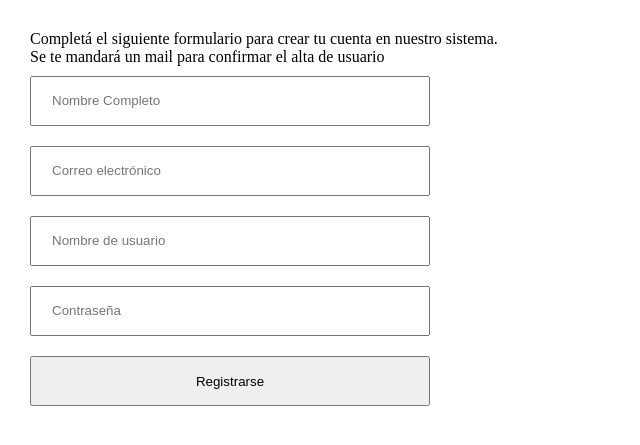
After one commit to LoshMashK-posDeDv/Proyecto-Misterio, a PHP site: page /acciones/registro_Form.php in a window 1280 px wide. The commit adds this page. Shown: the top 445 px of the page, without its empty margins (0-640 px from the left). Run offline with PHP 8.4, Linux system fonts and the light colour scheme; data that the repository does not hold is empty.

Commit message:
registro

```diff
--- a/acciones/login_Form.php
+++ b/acciones/login_Form.php
@@ -37,8 +37,6 @@
 					echo $_SESSION['LOGIN_ERROR'];
 				echo '</p>';
 				unset( $_SESSION['LOGIN_ERROR'] );
-			} else {
-				echo '<p class="response ok"> Todo bien </p>';
 			}
 		?>
 
--- /dev/null
+++ b/acciones/registro_Form.php
@@ -0,0 +1,44 @@
+<?php include('../setup/config.php');  ?>
+
+<!DOCTYPE html>
+<html>
+	<head>
+		<title>Registro form</title>
+		<style type="text/css">
+			* {
+				padding: 0;
+				margin: 0;
+				box-sizing: border-box;
+			}
+
+			body {
+				margin: 30px;
+			}
+
+			div {
+				padding: 10px 0;
+			}
+
+			input {
+				width: 400px;
+				height: 50px;
+				line-height: 50px;
+				padding: 0 20px;
+			}
+		</style>
+	</head>
+	<body>
+
+		<p class="response info">
+			Completá el siguiente formulario para crear tu cuenta en nuestro sistema.<br />
+			Se te mandará un mail para confirmar el alta de usuario
+		</p>
+		<form action="registro.php" method="POST">
+			<div><input type="text" name="nombre_completo" placeholder="Nombre Completo"></div>
+			<div><input type="text" name="email" placeholder="Correo electrónico"></div>
+			<div><input type="text" name="usuario" placeholder="Nombre de usuario"></div>
+			<div><input type="password" name="password" placeholder="Contraseña"></div>
+			<div><input type="submit" name="" value="Registrarse"></div>
+		</form>
+	</body>
+</html>
--- a/admin/index.php
+++ b/admin/index.php
@@ -15,7 +15,7 @@
 		<h1 class="header__title">Prisión &amp; Libertad</h1>
 		<p class="header__user">Bienvenido, admin</p>
 	</header>
-	<div class="container-fluid">
+	<divzzzz class="container-fluid">
 		<div class="row">
 			<aside class="col-md-2 menu">
 				<nav>
```
Also changed, not shown: acciones/registro.php (added, +27 -0 lines).
